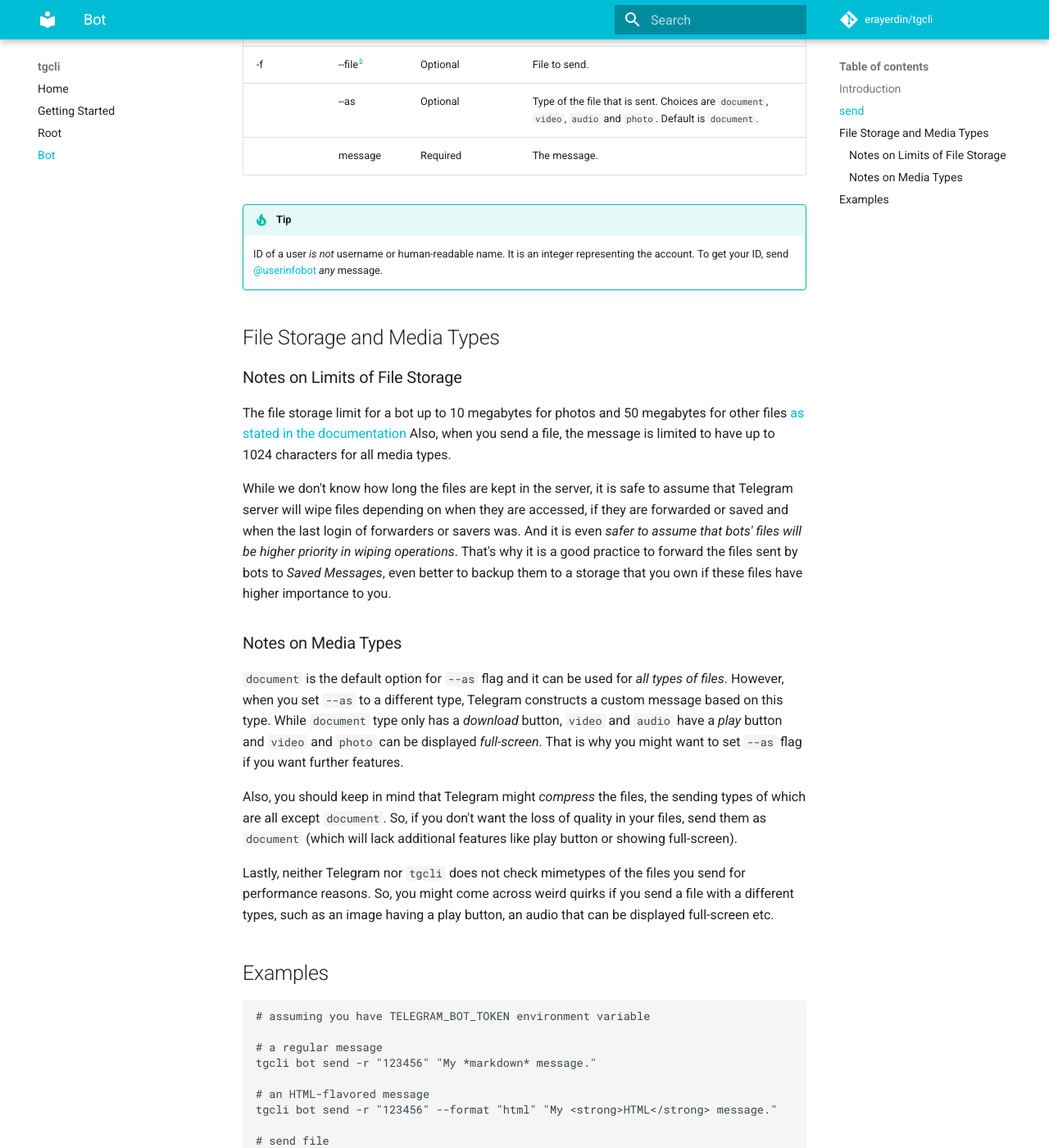
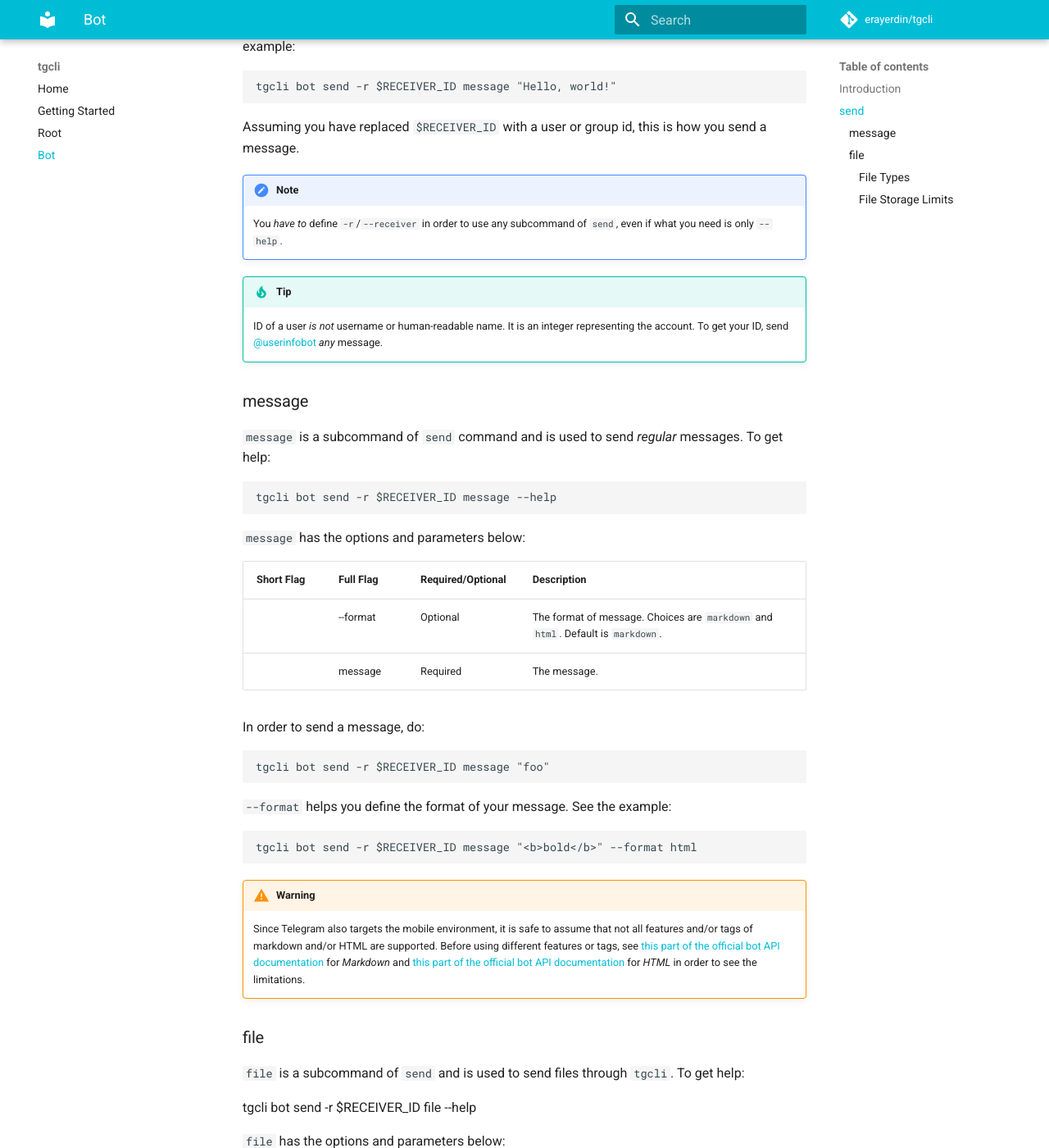
Before and after one commit to erayerdin/tgcli, an MkDocs documentation site: the page built from docs/bot.md, in a window 1280 px wide and 1400 px high, scrolled down 1079 px. Shown: the whole window at 82% size. Built offline with MkDocs 1.6.1 and Material for MkDocs 9.7.7, drawn with Linux system fonts in a browser that asks for light colours; comment, search, counter and statistics services are not loaded; some of the changed text lies outside the part shown.

Commit message:
updated bot documentation

```diff
--- a/docs/bot.md
+++ b/docs/bot.md
@@ -29,31 +29,110 @@
 
 ## send
 
-A subcommand of `bot` to send regular messages to any person, to get help:
+`send` is a subcommand of `bot` which, hence the name, operate sending
+operations. To get help:
 
     tgcli bot send --help
 
+`send` has only one option:
+
 Short Flag | Full Flag | Required/Optional | Description
 --- | --- | --- | ---
--t | --token | Required[^2] | Token of bot.
--r | --receiver | Required | The receiver's ID. An integer.
- | --format | Optional | The format of message. Choices are `markdown` and `html`. Default is `markdown`.
--f | --file[^2] | Optional | File to send.
- | --as | Optional | Type of the file that is sent. Choices are `document`, `video`, `audio` and `photo`. Default is `document`.
- | message | Required | The message.
+-r | --receiver | Required | The receiver's ID, an integer.
 
-[^2]: File storage in Telegram server is a bit complex topic, which is
-      discussed in [file storage and media types section](bot.md#file-storage-and-media-types)
-      of the documentation.
+After you define the receiver's ID, then you can use any subcommand of `send`.
+To give an example:
+
+    tgcli bot send -r $RECEIVER_ID message "Hello, world!"
+
+Assuming you have replaced `$RECEIVER_ID` with a user or group id, this is how
+you send a message.
+
+!!! note
+    You *have to* define `-r`/`--receiver`  in order to use any subcommand of
+    `send`, even if what you need is only `--help`.
 
 !!! tip
     ID of a user  *is not* username or human-readable name. It is an integer
     representing the account. To get your ID, send
     [@userinfobot](https://t.me/userinfobot) *any* message.
 
-## File Storage and Media Types
+### message
 
-### Notes on Limits of File Storage
+`message` is a subcommand of `send` command and is used to send *regular*
+messages. To get help:
+
+    tgcli bot send -r $RECEIVER_ID message --help
+
+`message` has the options and parameters below:
+
+Short Flag | Full Flag | Required/Optional | Description
+--- | --- | --- | ---
+ | --format | Optional | The format of message. Choices are `markdown` and `html`. Default is `markdown`.
+ | message | Required | The message.
+
+In order to send a message, do:
+
+    tgcli bot send -r $RECEIVER_ID message "foo"
+
+`--format` helps you define the format of your message. See the example:
+
+    tgcli bot send -r $RECEIVER_ID message "<b>bold</b>" --format html
+
+!!! warning
+    Since Telegram also targets the mobile environment, it is safe to assume
+    that not all features and/or tags of markdown and/or HTML are supported.
+    Before using different features or tags, see
+    [this part of the official bot API documentation][telegram_bot_api_markdown]
+    for *Markdown* and
+    [this part of the official bot API documentation][telegram_bot_api_html] for
+    *HTML* in order to see the limitations.
+
+[telegram_bot_api_markdown]: https://core.telegram.org/bots/api#markdown-style
+[telegram_bot_api_html]: https://core.telegram.org/bots/api#html-style
+
+### file
+
+`file` is a subcommand of `send` and is used to send files through `tgcli`. To
+get help:
+
+tgcli bot send -r $RECEIVER_ID file --help
+
+`file` has the options and parameters below:
+
+Short Flag | Full Flag | Required/Optional | Description
+--- | --- | --- | ---
+-m | --message | Optional | The message.
+ | --format | Optional | The format of message. Choices are `markdown` and `html`. Default is `markdown`.
+ | --as | Optional | Type of the file that is sent. Choices are `document`, `video`, `audio` and `photo`. Default is `document`.
+ | file | Required | Path to file.
+
+In order to send a file, do:
+
+    tgcli bot send -r $RECEIVER_ID file path/to/file
+
+#### File Types
+
+`document` is the default option for `--as` flag and it can be used for *all
+types of files*. However, when you set `--as` to a different type, Telegram
+constructs a custom message based on this type. While `document` type only has
+a *download* button, `video` and `audio` have a *play* button and `video` and
+`photo` can be displayed *full-screen*. That is why you might want to set `--as`
+flag if you want further features on the client side. See the example:
+
+    tgcli bot send -r $RECEIVER_ID file path/to/file.png --as photo
+
+Also, you should keep in mind that Telegram might *compress* the files, the
+types of which are all except `document`. So, if you don't want the loss of
+quality in your files, send them as `document` (which will lack additional
+features like play button or showing full-screen).
+
+Lastly, neither Telegram nor `tgcli` checks mimetypes of the files you send for
+performance reasons. So, you might come across weird quirks if you send a file
+with a different types, such as an image having a play button, an audio that can
+be displayed full-screen etc.
+
+#### File Storage Limits
 
 The file storage limit for a bot up to 10 megabytes for photos and 50 megabytes
 for other files
@@ -62,45 +141,13 @@
 characters for all media types.
 
 While we don't know how long the files are kept in the server, it is safe to
-assume that Telegram server will wipe files depending on when they are accessed,
-if they are forwarded or saved and when the last login of forwarders or savers
-was. And it is even *safer to assume that bots' files will be higher priority in
+assume that Telegram server will wipe files depending on:
+ - when they are accessed,
+ - if they are forwarded or saved and/or
+ - when the last login of forwarders or savers was
+ - et cetera
+
+And it is even *safer to assume that bots' files will be higher priority in
 wiping operations*. That's why it is a good practice to forward the files sent
 by bots to *Saved Messages*, even better to backup them to a storage that you
 own if these files have higher importance to you.
-
-### Notes on Media Types
-
-`document` is the default option for `--as` flag and it can be used for *all
-types of files*. However, when you set `--as` to a different type, Telegram
-constructs a custom message based on this type. While `document` type only has
-a *download* button, `video` and `audio` have a *play* button and `video` and
-`photo` can be displayed *full-screen*. That is why you might want to set `--as`
-flag if you want further features.
-
-Also, you should keep in mind that Telegram might *compress* the files, the
-sending types of which are all except `document`. So, if you don't want the
-loss of quality in your files, send them as `document` (which will lack
-additional features like play button or showing full-screen).
-
-Lastly, neither Telegram nor `tgcli` does not check mimetypes of the files you
-send for performance reasons. So, you might come across weird quirks if you
-send a file with a different types, such as an image having a play button, an
-audio that can be displayed full-screen etc.
-
-## Examples
-
-    # assuming you have TELEGRAM_BOT_TOKEN environment variable
-
-    # a regular message
-    tgcli bot send -r "123456" "My *markdown* message."
-
-    # an HTML-flavored message
-    tgcli bot send -r "123456" --format "html" "My <strong>HTML</strong> message."
-
-    # send file
-    export TELEGRAM_BOT_TOKEN="BotToken"
-    tgcli bot send -r "123456" -f "any.txt" "File description"
-
-    # send file as
-    tgcli bot send -r "123456" -f "any.png" --as "photo" "File description"
```
Also changed, not shown: other parts of docs/bot.md (+2 -2 lines).
